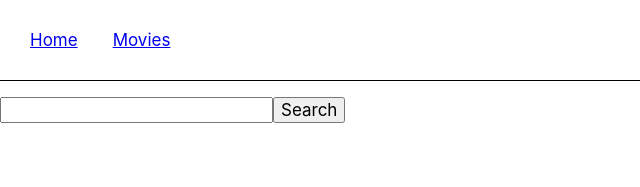
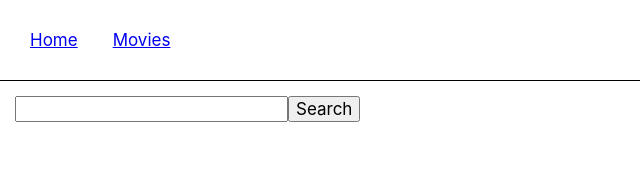
Before and after one commit to artipavl/goit-react-hw-05-movies, a React (Create React App) app: page /goit-react-hw-05-movies/movies in a window 1280 px wide. Shown: the top 187 px of the page, without its empty margins (0-640 px from the left). Built offline with nearby package versions, Linux system fonts and the light colour scheme.

Commit message:
add lazy

```diff
--- a/src/components/App.jsx
+++ b/src/components/App.jsx
@@ -1,27 +1,24 @@
-// import { lazy } from 'react';
+import { lazy } from 'react';
 import { Route, Routes } from 'react-router-dom';
 import Home from 'pages/Home';
-import Movies from 'pages/Movies';
-import MovieDetails from 'pages/MovieDetails';
-import Cast from './Cast/Cast';
-import Reviews from './Reviews/Reviews';
-import Header from './Header/Header';
 
-// const Movies = lazy(() => import('../pages/Movies'));
-// const MovieDetails = lazy(() => import('../pages/MovieDetails'));
-// const Cast = lazy(() => import('./Cast/Cast'));
-// const Reviews = lazy(() => import('./Reviews/Reviews'));
+const Movies = lazy(() => import('../pages/Movies'));
+const MovieDetails = lazy(() => import('../pages/MovieDetails'));
+const Cast = lazy(() => import('./Cast/Cast'));
+const Reviews = lazy(() => import('./Reviews/Reviews'));
+const TrendingList = lazy(() => import('./TrendingList/TrendingList'));
 
 export function App() {
   return (
     <div className="App">
-      <Header />
       <Routes>
-        <Route path="/" element={<Home />} />
-        <Route path="movies" element={<Movies />} />
-        <Route path="movies/:movieId" element={<MovieDetails />}>
-          <Route path="cast" element={<Cast />} />
-          <Route path="reviews" element={<Reviews />} />
+        <Route path="/" element={<Home />}>
+          <Route path="/" element={<TrendingList />} />
+          <Route path="movies" element={<Movies />} />
+          <Route path="movies/:movieId" element={<MovieDetails />}>
+            <Route path="cast" element={<Cast />} />
+            <Route path="reviews" element={<Reviews />} />
+          </Route>
         </Route>
       </Routes>
     </div>
--- a/src/components/TrendingList/TrendingList.jsx
+++ b/src/components/TrendingList/TrendingList.jsx
@@ -1,10 +1,21 @@
+import { getTrending } from 'Api/Api';
+import { useEffect, useState } from 'react';
 import { Link, useLocation } from 'react-router-dom';
 import { List } from './style';
 
-const TrendingList = ({data}) => {
+const TrendingList = () => {
   const location = useLocation();
+  const [data, setData] = useState([]);
+
+  useEffect(() => {
+    getTrending()
+      .then(data => setData(data))
+      .catch(console.error);
+  }, []);
 
   return (
+    <>
+      <h1>Trending todey</h1>
       <List>
         {data.map(movie => (
           <li key={movie.id}>
@@ -14,6 +25,7 @@ const TrendingList = ({data}) => {
           </li>
         ))}
       </List>
+    </>
   );
 };
 
--- a/src/pages/Home.jsx
+++ b/src/pages/Home.jsx
@@ -1,23 +1,23 @@
-import { getTrending } from 'Api/Api';
-import TrendingList from 'components/TrendingList/TrendingList';
-import { useEffect } from 'react';
-import { useState } from 'react';
+// import { getTrending } from 'Api/Api';
+import Header from 'components/Header/Header';
+import { Box } from 'components/MovieDetalsInformation/Style';
+import { Suspense } from 'react';
+// import TrendingList from 'components/TrendingList/TrendingList';
+// import { useEffect } from 'react';
+// import { useState } from 'react';
 import { Outlet } from 'react-router-dom';
 
 const Home = () => {
-  const [data, setData] = useState([]);
-
- useEffect(() => {
-   getTrending().then(data => setData(data)).catch(console.error);
- }, []);
-
- return (
-   <div>
-     <h1>Trending todey</h1>
-     <TrendingList data={data} />
-     <Outlet />
-   </div>
- );
+  return (
+    <div>
+      <Header />
+      <Box>
+        <Suspense fallback={<div>Loading...</div>}>
+          <Outlet />
+        </Suspense>
+      </Box>
+    </div>
+  );
 };
 
 export default Home;
--- a/src/pages/MovieDetails.jsx
+++ b/src/pages/MovieDetails.jsx
@@ -1,6 +1,6 @@
 import { getMovieDetails } from 'Api/Api';
 import MovieDetalsInformation from 'components/MovieDetalsInformation/MovieDetalsInformation';
-import { useEffect, useState } from 'react';
+import { Suspense, useEffect, useState } from 'react';
 import { Outlet, useParams } from 'react-router-dom';
 
 const MovieDetails = () => {
@@ -21,7 +21,9 @@ const MovieDetails = () => {
   return (
     <div>
       <MovieDetalsInformation data={data} />
-      <Outlet />
+      <Suspense fallback={<div>Loading...</div>}>
+        <Outlet />
+      </Suspense>
     </div>
   );
 };
--- a/src/pages/Movies.jsx
+++ b/src/pages/Movies.jsx
@@ -11,7 +11,6 @@ const Movies = () => {
   const [searchParams] = useSearchParams();
   const search = searchParams.get('q');
 
-
   useEffect(() => {
     if (search) {
       getSearchMovie(search, 1)
@@ -23,9 +22,7 @@ const Movies = () => {
   return (
     <div>
       <SearchMovie />
-      {data.length > 0 && (
-        <SearchMovieList data={data} />
-      )}
+      {data.length > 0 && <SearchMovieList data={data} />}
     </div>
   );
 };
```
Also changed, not shown: src/components/Cast/Cast.jsx (+5 -5 lines), src/components/Header/Header.jsx (+2 -5 lines), src/components/SearchMovieList/SearchMovieList.jsx (+4 -4 lines). Lines whose indentation alone changed are shown as unchanged.
